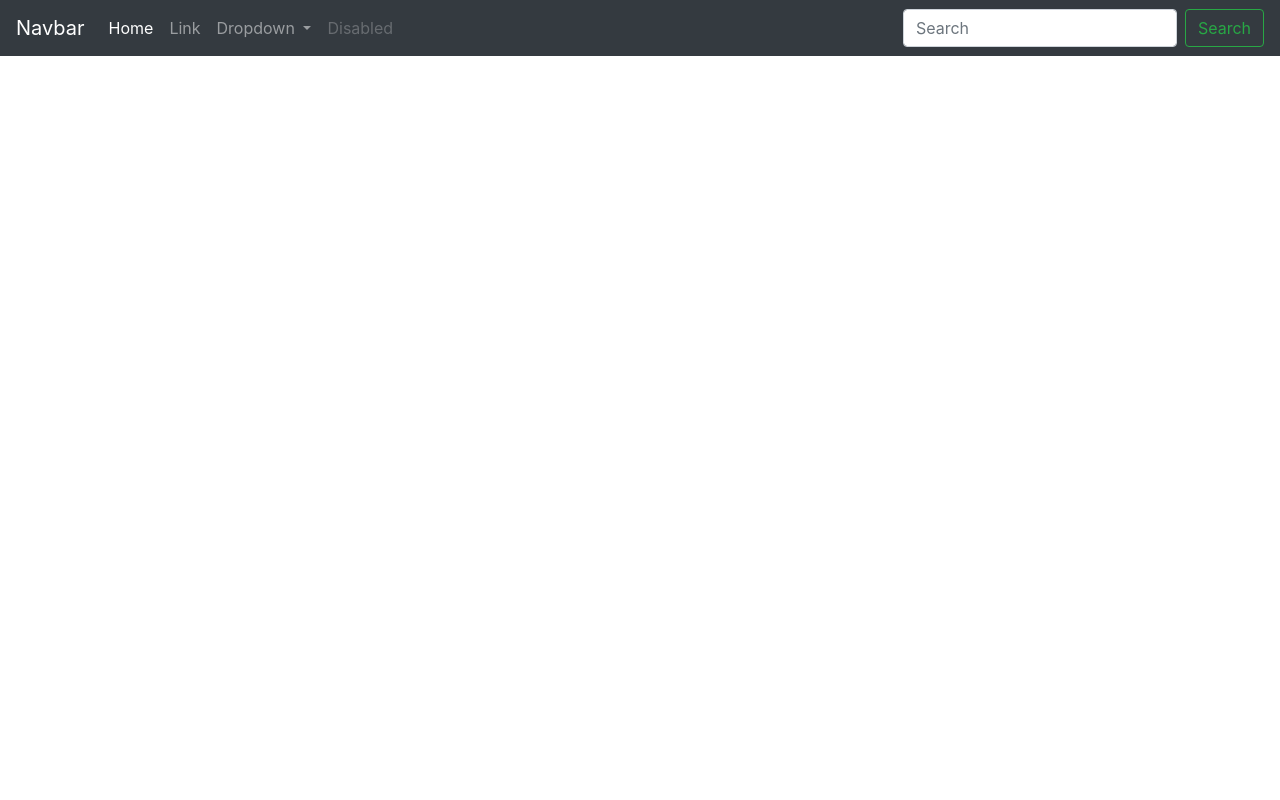
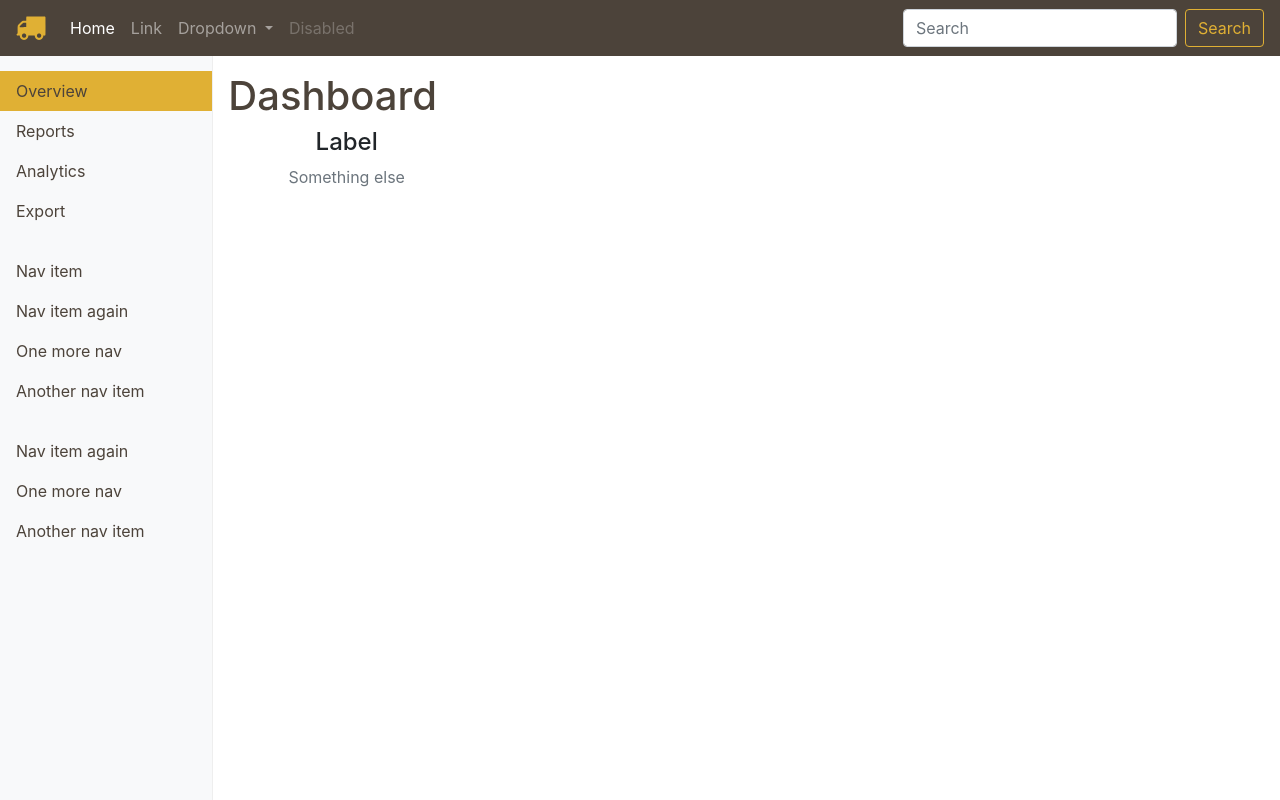
Before and after one commit to tomlintontx/yellowfinintegration, a Django app: page /portal/home/ in a window 1280 px wide. Run offline with Django 3.2, Linux system fonts and the light colour scheme; some libraries are stand-ins or nearby versions.

Commit message:
Layout of the portal is squared away

```diff
--- /dev/null
+++ b/portal/static/portal/dashboard.css
@@ -0,0 +1,59 @@
+#topNavBar {
+    z-index: 1000;
+    background-color: #4c433a !important;
+}
+
+.btn-outline-success {
+  color: #e0b034;
+  border-color: #e0b034;
+}
+
+.btn-outline-success:hover {
+  background-color: #e0b034;
+  border-color: #e0b034;
+}
+
+.sidebar {
+  position: fixed;
+  top: 51px;
+  bottom: 0;
+  left: 0;
+  padding: 20px;
+  overflow-x: hidden;
+  overflow-y: auto; /* Scrollable contents if viewport is shorter than content. */
+  border-right: 1px solid #eee;
+}
+
+/* Sidebar navigation */
+.sidebar {
+  padding-left: 0;
+  padding-right: 0;
+}
+
+.sidebar .nav {
+  margin-bottom: 20px;
+}
+
+.sidebar .nav-item {
+  width: 100%;
+}
+
+.sidebar .nav-item + .nav-item {
+  margin-left: 0;
+}
+
+.sidebar .nav-link {
+  border-radius: 0;
+}
+
+#sideLinks {
+  color: #4c433a;
+}
+
+.nav-link.active {
+  background-color: #e0b034 !important;
+}
+
+main>h1 {
+  color: #4c433a;
+}
--- a/templates/portal/home.html
+++ b/templates/portal/home.html
@@ -1,9 +1,12 @@
 {% load static %}
 
 <link rel="stylesheet" href="https://maxcdn.bootstrapcdn.com/bootstrap/4.0.0/css/bootstrap.min.css">
+<link rel="stylesheet" type="text/css" href="{% static 'portal/dashboard.css' %}"/>
 
-<nav class="navbar navbar-expand-lg navbar-dark bg-dark">
-  <a class="navbar-brand" href="./">Navbar</a>
+<nav class="navbar navbar-expand-lg navbar-dark" id="topNavBar">
+  <a class="navbar-brand" href="#">
+    <img src="{% static 'portal/images/truck_logo.svg' %}" width="30" height="30" alt="">
+  </a>
   <button class="navbar-toggler" type="button" data-toggle="collapse" data-target="#navbarSupportedContent" aria-controls="navbarSupportedContent" aria-expanded="false" aria-label="Toggle navigation">
     <span class="navbar-toggler-icon"></span>
   </button>
@@ -38,6 +41,69 @@
   </div>
 </nav>
 
+<div class="container-fluid">
+      <div class="row">
+        <nav class="col-sm-3 col-md-2 hidden-xs-down bg-light sidebar">
+          <ul class="nav nav-pills">
+            <li class="nav-item">
+              <a class="nav-link active" id="sideLinks" href="#">Overview</a>
+            </li>
+            <li class="nav-item">
+              <a class="nav-link" id="sideLinks" href="#">Reports</a>
+            </li>
+            <li class="nav-item">
+              <a class="nav-link" id="sideLinks" href="#">Analytics</a>
+            </li>
+            <li class="nav-item">
+              <a class="nav-link" id="sideLinks" href="#">Export</a>
+            </li>
+          </ul>
+
+          <ul class="nav nav-pills flex-column">
+            <li class="nav-item">
+              <a class="nav-link" id="sideLinks" href="#">Nav item</a>
+            </li>
+            <li class="nav-item">
+              <a class="nav-link" id="sideLinks" href="#">Nav item again</a>
+            </li>
+            <li class="nav-item">
+              <a class="nav-link" id="sideLinks" href="#">One more nav</a>
+            </li>
+            <li class="nav-item">
+              <a class="nav-link" id="sideLinks" href="#">Another nav item</a>
+            </li>
+          </ul>
+
+          <ul class="nav nav-pills flex-column">
+            <li class="nav-item">
+              <a class="nav-link" id="sideLinks" href="#">Nav item again</a>
+            </li>
+            <li class="nav-item">
+              <a class="nav-link" id="sideLinks" href="#">One more nav</a>
+            </li>
+            <li class="nav-item">
+              <a class="nav-link" id="sideLinks" href="#">Another nav item</a>
+            </li>
+          </ul>
+        </nav>
+
+
+
+<main class="col-sm-9 offset-sm-3 col-md-10 offset-md-2 pt-3">
+          <h1>Dashboard</h1>
+
+          <section class="row text-center placeholders">
+            <div class="col-6 col-sm-3 placeholder">
+              <h4>Label</h4>
+              <div class="text-muted">Something else</div>
+            </div>
+          </section>
+
+        </main>
+      </div>
+    </div>
+
+
 <script src="https://code.jquery.com/jquery-3.2.1.slim.min.js" integrity="sha384-KJ3o2DKtIkvYIK3UENzmM7KCkRr/rE9/Qpg6aAZGJwFDMVNA/GpGFF93hXpG5KkN" crossorigin="anonymous"></script>
 <script src="https://cdnjs.cloudflare.com/ajax/libs/popper.js/1.12.9/umd/popper.min.js" integrity="sha384-ApNbgh9B+Y1QKtv3Rn7W3mgPxhU9K/ScQsAP7hUibX39j7fakFPskvXusvfa0b4Q" crossorigin="anonymous"></script>
 <script src="https://maxcdn.bootstrapcdn.com/bootstrap/4.0.0/js/bootstrap.min.js" integrity="sha384-JZR6Spejh4U02d8jOt6vLEHfe/JQGiRRSQQxSfFWpi1MquVdAyjUar5+76PVCmYl" crossorigin="anonymous"></script>
```
Also changed, not shown: portal/static/portal/images/truck_logo.svg (added), portal/static/portal/main.css (line endings or trailing spaces).
